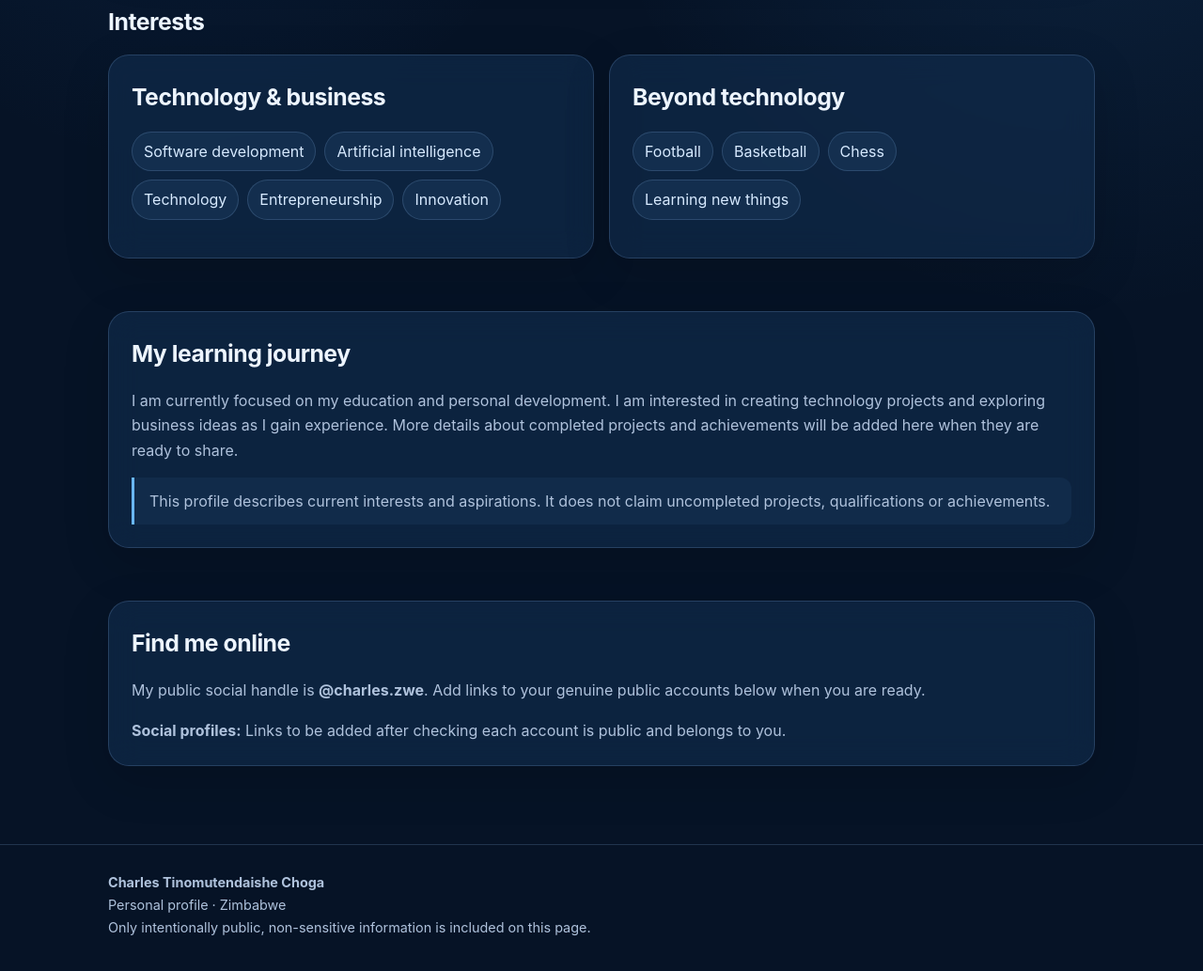
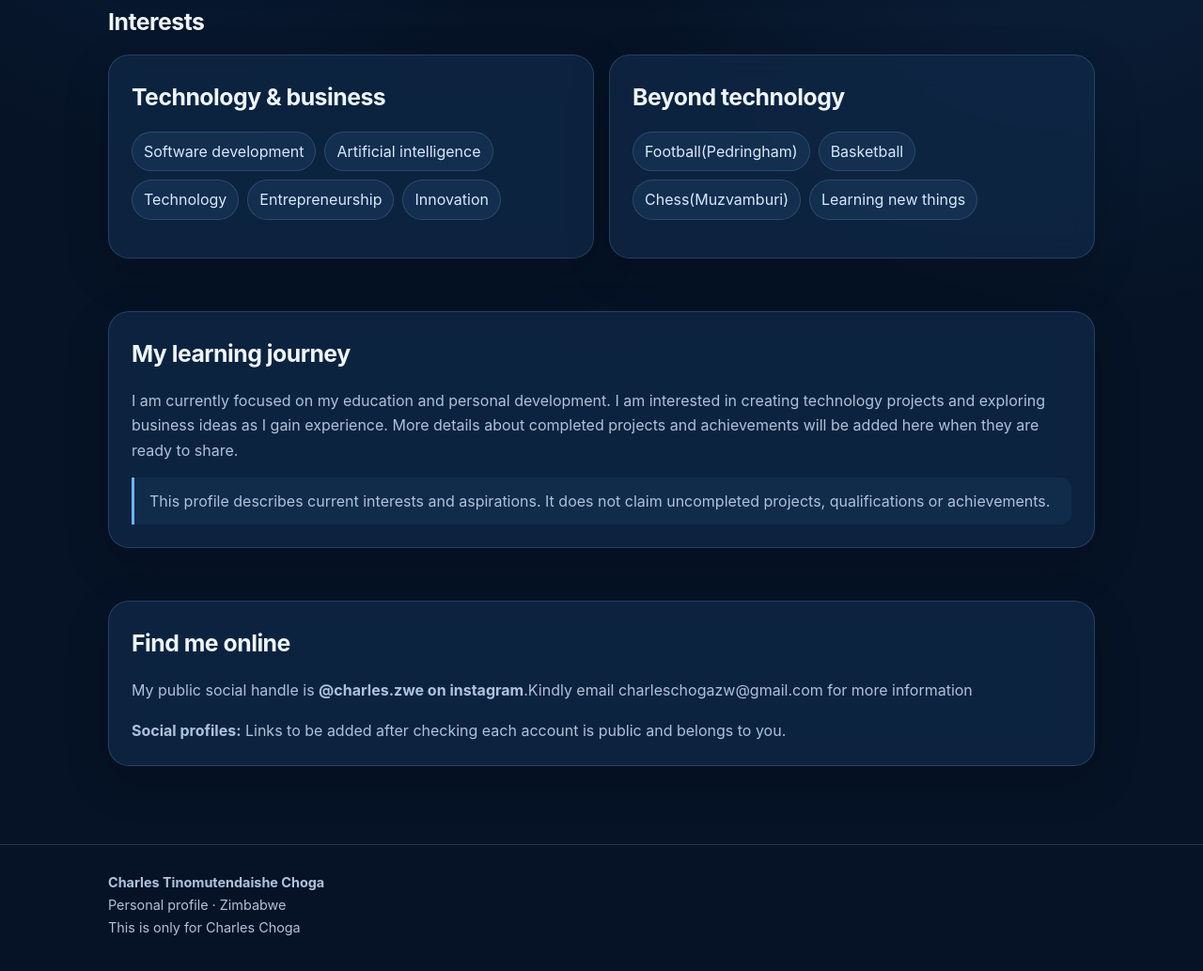
Before and after one commit to charleschoga2025-wq/charles-choga-profile, a plain HTML site: page index.html in a window 1280 px wide. Shown: the part 1013-2046 px from the top of the page at 94% size. Drawn offline with Linux system fonts and the light colour scheme.

Commit message:
Modify interests and contact details in index.html
Updated personal interests and social handle information.

```diff
--- a/index.html
+++ b/index.html
@@ -135,7 +135,7 @@
         <div class="card">
           <h2>Beyond technology</h2>
           <ul class="chips">
-            <li>Football</li><li>Basketball</li><li>Chess</li><li>Learning new things</li>
+            <li>Football(Pedringham)</li><li>Basketball</li><li>Chess(Muzvamburi)</li><li>Learning new things</li>
           </ul>
         </div>
       </div>
@@ -152,7 +152,7 @@
     <section id="connect">
       <div class="card">
         <h2>Find me online</h2>
-        <p>My public social handle is <strong>@charles.zwe</strong>. Add links to your genuine public accounts below when you are ready.</p>
+        <p>My public social handle is <strong>@charles.zwe on instagram</strong>.Kindly email charleschogazw@gmail.com for more information</p>
         <p><strong>Social profiles:</strong> <span class="muted">Links to be added after checking each account is public and belongs to you.</span></p>
       </div>
     </section>
@@ -162,7 +162,7 @@
     <div class="wrap">
       <strong>Charles Tinomutendaishe Choga</strong><br>
       Personal profile · Zimbabwe<br>
-      <span>Only intentionally public, non-sensitive information is included on this page.</span>
+      <span>This is only for Charles Choga</span>
     </div>
   </footer>
 </body>
```
